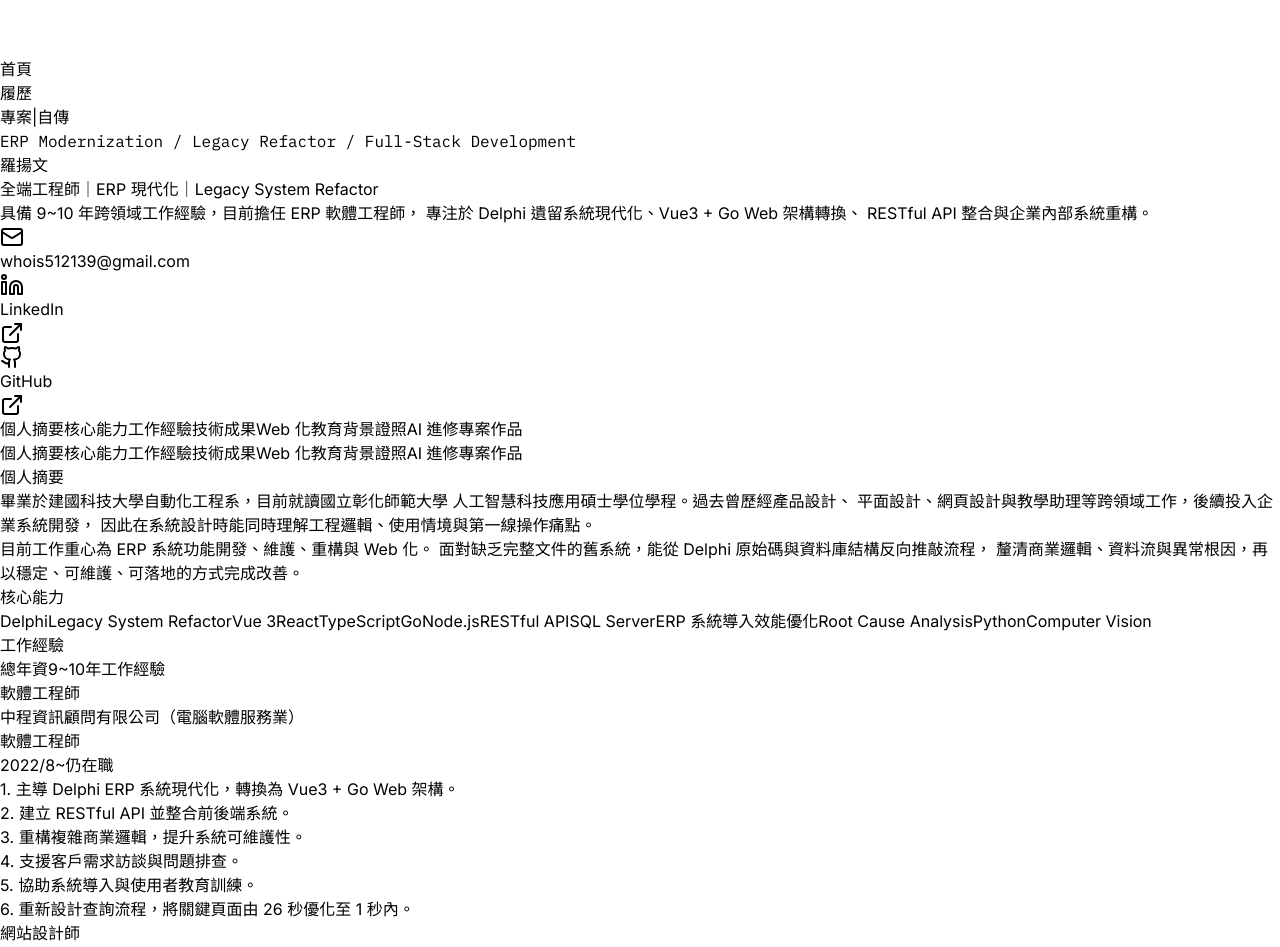
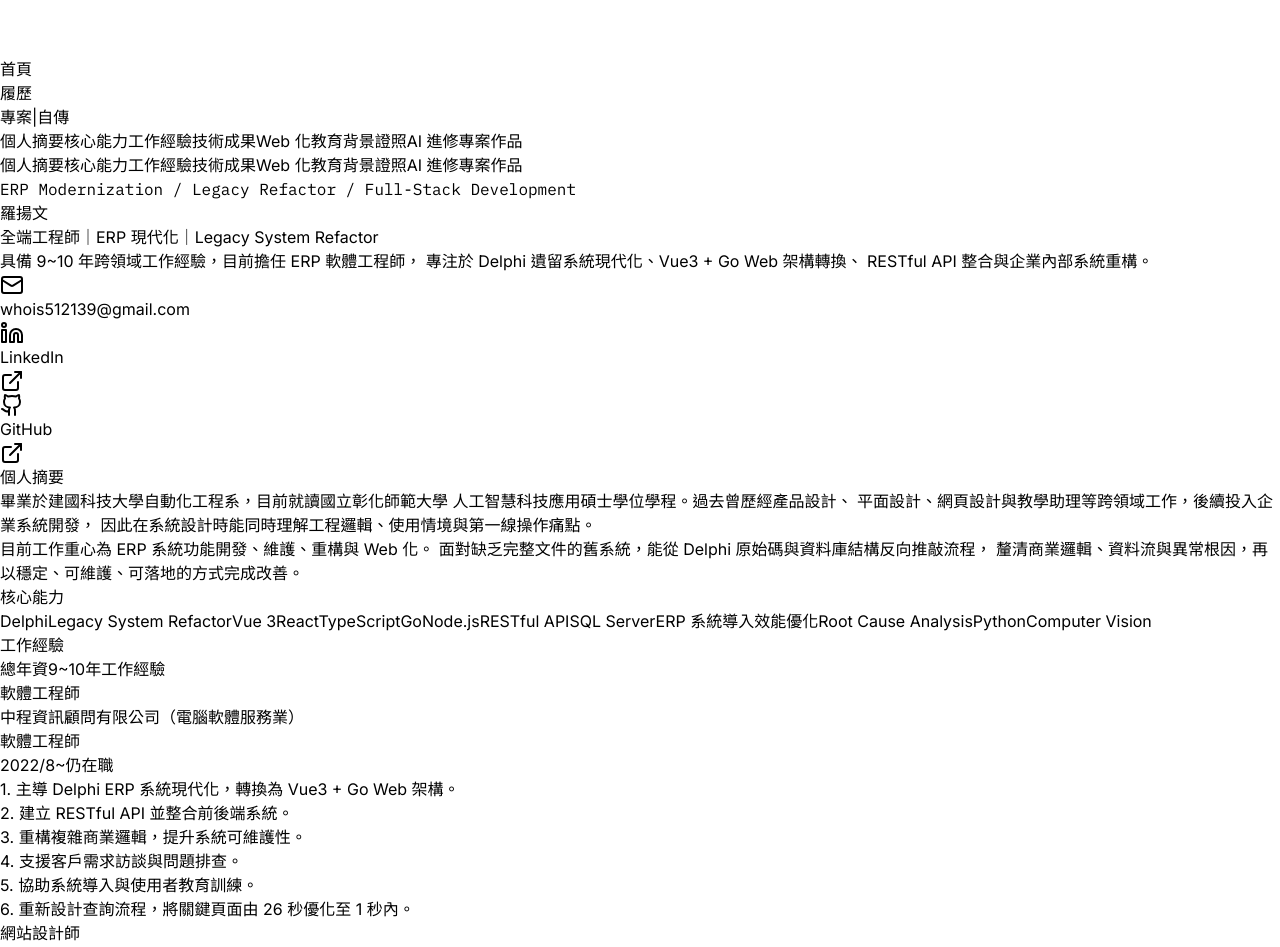
Before and after one commit to a1354013-alt/Resume, a React (Vite) app in the folder client/: page /resume in a window 1280 px wide. Shown: the part 40-987 px from the top of the page. Built offline with nearby package versions, Linux system fonts and the light colour scheme; no server answers.

Commit message:
fix: keep section tabs sticky while scrolling

```diff
--- a/client/src/components/PageAnchorNav.tsx
+++ b/client/src/components/PageAnchorNav.tsx
@@ -141,7 +141,7 @@ export default function PageAnchorNav({
     <>
       <nav
         aria-label="頁面段落"
-        className={`sticky top-24 hidden max-h-[calc(100vh-7rem)] overflow-y-auto xl:block ${className}`}
+        className={`sticky top-24 hidden h-fit max-h-[calc(100vh-7rem)] self-start overflow-y-auto xl:block ${className}`}
       >
         <div className="w-44 rounded-2xl border border-cyan-500/10 bg-slate-950/55 p-2 shadow-xl shadow-black/20 backdrop-blur-xl">
           <div className="space-y-1">
--- a/client/src/pages/Biography.tsx
+++ b/client/src/pages/Biography.tsx
@@ -207,7 +207,7 @@ export default function Biography() {
             </header>
           </div>
 
-          <div className="mx-auto grid max-w-7xl grid-cols-1 gap-8 px-6 pb-16 xl:grid-cols-[180px_minmax(0,1fr)]">
+          <div className="mx-auto grid max-w-7xl grid-cols-1 items-start gap-8 px-6 pb-16 xl:grid-cols-[180px_minmax(0,1fr)]">
             <PageAnchorNav anchors={biographyAnchors} />
 
             <main className="min-w-0 space-y-10 sm:space-y-12 xl:max-w-4xl">
--- a/client/src/pages/ProjectsPage.tsx
+++ b/client/src/pages/ProjectsPage.tsx
@@ -226,7 +226,7 @@ export default function ProjectsPage() {
             </div>
           </nav>
 
-          <main className="mx-auto grid max-w-7xl grid-cols-1 gap-8 px-4 py-12 xl:grid-cols-[180px_minmax(0,1fr)]">
+          <main className="mx-auto grid max-w-7xl grid-cols-1 items-start gap-8 px-4 py-12 xl:grid-cols-[180px_minmax(0,1fr)]">
             <PageAnchorNav anchors={projectAnchors} />
 
             <div className="min-w-0">
--- a/client/src/pages/Resume.tsx
+++ b/client/src/pages/Resume.tsx
@@ -174,7 +174,10 @@ export default function Resume() {
             </div>
           </nav>
 
-          <div className="mx-auto max-w-4xl px-6 pb-10 pt-16">
+          <div className="mx-auto grid max-w-7xl grid-cols-1 items-start gap-8 px-6 pb-16 pt-16 xl:grid-cols-[180px_minmax(0,1fr)]">
+            <PageAnchorNav anchors={resumeAnchors} />
+
+            <div className="min-w-0 space-y-10 xl:max-w-4xl">
               <header className="space-y-5">
                 <div className="space-y-3">
                   <p className="font-mono text-sm text-cyan-300">
@@ -217,12 +220,8 @@ export default function Resume() {
                   />
                 </div>
               </header>
-          </div>
 
-          <div className="mx-auto grid max-w-7xl grid-cols-1 gap-8 px-6 pb-16 xl:grid-cols-[180px_minmax(0,1fr)]">
-            <PageAnchorNav anchors={resumeAnchors} />
-
-            <main className="min-w-0 space-y-10 xl:max-w-4xl">
+              <main className="space-y-10">
                 <Section id="summary" title="個人摘要">
                   <div className="space-y-4 text-slate-300 leading-relaxed">
                     <p>
@@ -378,7 +377,9 @@ export default function Resume() {
                                 {job.company}
                               </p>
 
-                            <p className="text-sm text-slate-400">{job.role}</p>
+                              <p className="text-sm text-slate-400">
+                                {job.role}
+                              </p>
                             </div>
 
                             <div className="text-left md:text-right text-sm text-slate-400 md:shrink-0">
@@ -473,8 +474,8 @@ export default function Resume() {
 
                 <Section id="web-modernization" title="系統 Web 化經驗">
                   <p className="text-slate-300 leading-relaxed">
-                  曾參與並推動多套核心 ERP 系統從 Delphi / Legacy 架構轉移到 Web
-                  架構。
+                    曾參與並推動多套核心 ERP 系統從 Delphi / Legacy 架構轉移到
+                    Web 架構。
                     過程中不只是照搬舊功能，而是重新整理流程、切割商業邏輯與畫面事件，
                     讓系統更容易維護、擴充與導入。
                   </p>
@@ -571,6 +572,7 @@ export default function Resume() {
                 <div className="h-12" />
               </main>
             </div>
+          </div>
 
           <ScrollToTopButton onClick={scrollToTop} />
         </div>
```
Lines whose indentation alone changed are shown as unchanged.
